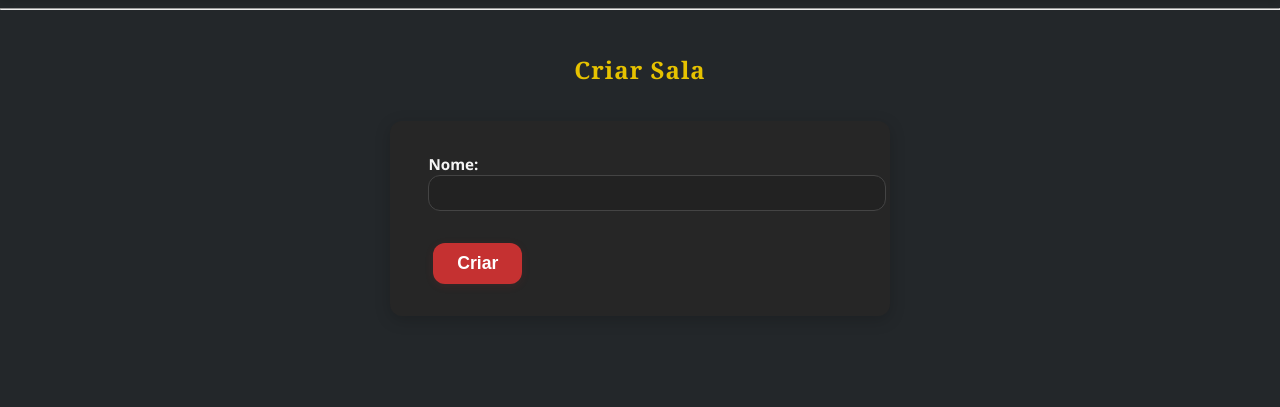
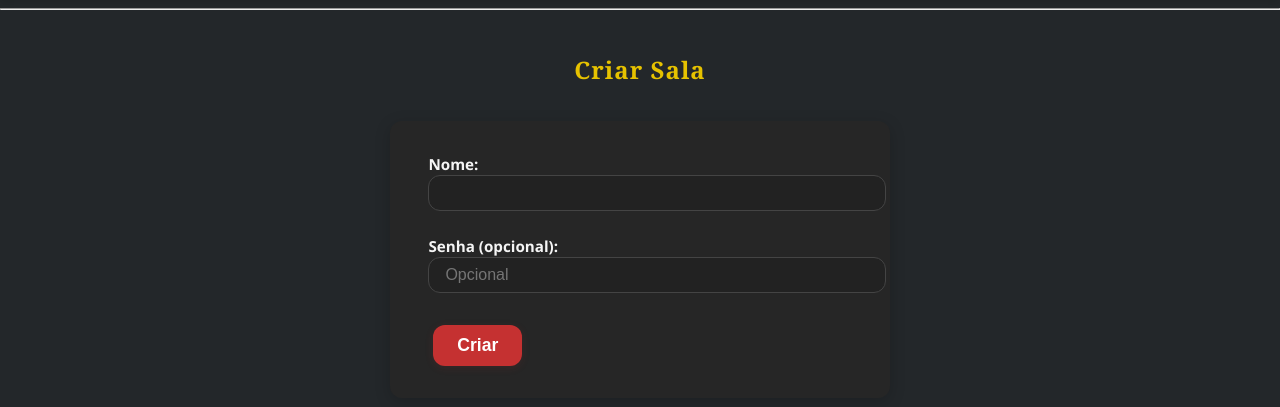
Before and after one commit to gitGabrielCastilho/mm3_rpg, a Django app: page /salas/criar/ in a window 1280 px wide. Shown: the part 64-471 px from the top of the page. Run offline with Django 5.2, Linux system fonts and the light colour scheme; the visitor is signed in with stand-in values (Sample User, id 1); data that the repository does not hold is empty.

Commit message:
editar senha de salas

```diff
--- a/combate/templates/combate/listar_combates.html
+++ b/combate/templates/combate/listar_combates.html
@@ -12,18 +12,22 @@
         </div>
         <div class="combate-item-acoes">
           <a href="{% url 'detalhes_combate' combate.id %}" class="btn btn-sm">Detalhes</a>
+          {% if sala.game_master == user %}
           <form method="post" action="{% url 'deletar_combate' combate.id %}" class="inline-form" onsubmit="return confirm('Tem certeza que deseja deletar este combate?');">
             {% csrf_token %}
             <button type="submit" class="btn btn-sm btn-danger">Excluir</button>
           </form>
+          {% endif %}
         </div>
       </li>
     {% empty %}
       <li class="combate-item vazio"><em>Nenhum combate criado ainda.</em></li>
     {% endfor %}
   </ul>
+  {% if sala.game_master == user %}
   <div class="combate-novo-wrap">
     <a href="{% url 'criar_combate' sala.id %}" class="btn">Criar novo combate</a>
   </div>
+  {% endif %}
 </div>
 {% endblock %}
--- a/combate/views.py
+++ b/combate/views.py
@@ -261,6 +261,9 @@ def finalizar_combate(request, combate_id):
 def deletar_combate(request, combate_id):
     combate = get_object_or_404(Combate, id=combate_id)
     sala_id = combate.sala.id
+    # Apenas o GM da sala pode deletar um combate
+    if combate.sala.game_master != request.user:
+        return redirect('listar_combates', sala_id)
     if request.method == 'POST':
         combate.delete()
         return redirect('listar_combates', sala_id)
--- a/salas/models.py
+++ b/salas/models.py
@@ -10,6 +10,7 @@ class Sala(models.Model):
     codigo = models.CharField(max_length=6, unique=True)
     game_master = models.ForeignKey(User, on_delete=models.CASCADE, related_name='salas_gm')
     jogadores = models.ManyToManyField(User, related_name='salas_jogador', blank=True)
+    senha = models.CharField("Senha (opcional)", max_length=128, blank=True, default='')
     criada_em = models.DateTimeField(auto_now_add=True)
     ativa = models.BooleanField(default=True)
 
--- a/salas/templates/salas/listar_salas.html
+++ b/salas/templates/salas/listar_salas.html
@@ -51,6 +51,7 @@
           <div class="sala-item-info">
             <strong class="sala-nome">{{ sala.nome }}</strong>
             <span class="sala-codigo">({{ sala.codigo }})</span>
+            {% if sala.senha %}<span class="status-badge">🔒 com senha</span>{% endif %}
             <span class="sala-dono">Dono: {{ sala.criador.username|default:'-' }}</span>
             {% if sala_atual and sala_atual.id == sala.id %}
               <span class="status-badge atual">Você está nesta sala</span>
@@ -61,6 +62,7 @@
               <a href="{% url 'entrar_sala' sala.id %}" class="btn btn-sm">Entrar</a>
             {% endif %}
             {% if sala.game_master == user %}
+              <a href="{% url 'editar_senha_sala' sala.id %}" class="btn btn-sm">Editar senha</a>
               <form method="post" action="{% url 'excluir_sala' sala.id %}" onsubmit="return confirm('Excluir esta sala?')" class="inline-form">
                 {% csrf_token %}
                 <button type="submit" class="btn btn-sm btn-danger">Excluir</button>
--- a/salas/urls.py
+++ b/salas/urls.py
@@ -1,5 +1,5 @@
 from django.urls import path
-from .views import criar_sala, listar_salas, excluir_sala, entrar_sala, sair_sala, detalhes_sala
+from .views import criar_sala, listar_salas, excluir_sala, entrar_sala, sair_sala, detalhes_sala, editar_senha_sala
 from . import views_ajax
 
 urlpatterns = [
@@ -9,5 +9,6 @@ urlpatterns = [
     path('entrar/<int:sala_id>/', entrar_sala, name='entrar_sala'),
     path('sair/', sair_sala, name='sair_sala'),
     path('detalhes/<int:sala_id>/', detalhes_sala, name='detalhes_sala'),
+    path('editar-senha/<int:sala_id>/', editar_senha_sala, name='editar_senha_sala'),
     path('sidebar_participantes/<int:sala_id>/', views_ajax.participantes_sidebar, name='sidebar_participantes'),
 ]
--- a/salas/views.py
+++ b/salas/views.py
@@ -14,11 +14,34 @@ from .models import Sala
 from django.db.models import Q
 from django import forms
 from personagens.models import PerfilUsuario
+from django.contrib import messages
+from django.contrib.auth.hashers import make_password, check_password
 
 class SalaForm(forms.ModelForm):
     class Meta:
         model = Sala
-        fields = ['nome']
+        fields = ['nome', 'senha']
+        widgets = {
+            'senha': forms.PasswordInput(render_value=False, attrs={'placeholder': 'Opcional'})
+        }
+
+    def save(self, commit=True):
+        sala = super().save(commit=False)
+        senha = self.cleaned_data.get('senha')
+        # Hash only if provided and not already hashed
+        if senha:
+            try:
+                # If it's not a recognized hasher string, make a new hash
+                if '$' not in senha:
+                    sala.senha = make_password(senha)
+                else:
+                    # Likely already encoded (defensive, in case of reuse)
+                    sala.senha = senha
+            except Exception:
+                sala.senha = make_password(senha)
+        if commit:
+            sala.save()
+        return sala
 
 @login_required
 def criar_sala(request):
@@ -66,6 +89,24 @@ def excluir_sala(request, sala_id):
 @login_required
 def entrar_sala(request, sala_id):
     sala = get_object_or_404(Sala, id=sala_id)
+    # Se a sala possui senha e a requisição é GET, exibe o formulário de senha.
+    if request.method == 'GET' and sala.senha:
+        return render(request, 'salas/entrar_sala.html', { 'sala': sala })
+
+    # Se a sala possui senha, valida a senha enviada via POST.
+    if sala.senha:
+        if request.method != 'POST':
+            return redirect('listar_salas')
+        senha_digitada = request.POST.get('senha', '')
+        is_valid = False
+        try:
+            is_valid = check_password(senha_digitada, sala.senha)
+        except Exception:
+            # Backward compatibility: if stored plain, compare directly
+            is_valid = (senha_digitada == sala.senha)
+        if not is_valid:
+            messages.error(request, 'Senha incorreta para entrar na sala.')
+            return render(request, 'salas/entrar_sala.html', { 'sala': sala })
     perfil, _ = PerfilUsuario.objects.get_or_create(user=request.user)
     # Se já está em outra sala, remove
     if perfil.sala_atual and perfil.sala_atual != sala:
@@ -114,3 +155,19 @@ def sair_sala(request):
             )
         transaction.on_commit(send_event)
     return redirect('listar_salas')
+
+
+@login_required
+def editar_senha_sala(request, sala_id):
+    sala = get_object_or_404(Sala, id=sala_id, game_master=request.user)
+    if request.method == 'POST':
+        nova_senha = request.POST.get('senha', '').strip()
+        if nova_senha:
+            sala.senha = make_password(nova_senha)
+            messages.success(request, 'Senha da sala atualizada com sucesso.')
+        else:
+            sala.senha = ''
+            messages.success(request, 'Senha da sala removida (sala sem senha).')
+        sala.save()
+        return redirect('listar_salas')
+    return render(request, 'salas/editar_senha.html', {'sala': sala})
```
Also changed, not shown: salas/templates/salas/editar_senha.html (added, +19 -0 lines), salas/templates/salas/entrar_sala.html (added, +16 -0 lines), salas/migrations/0004_sala_senha.py (added).
